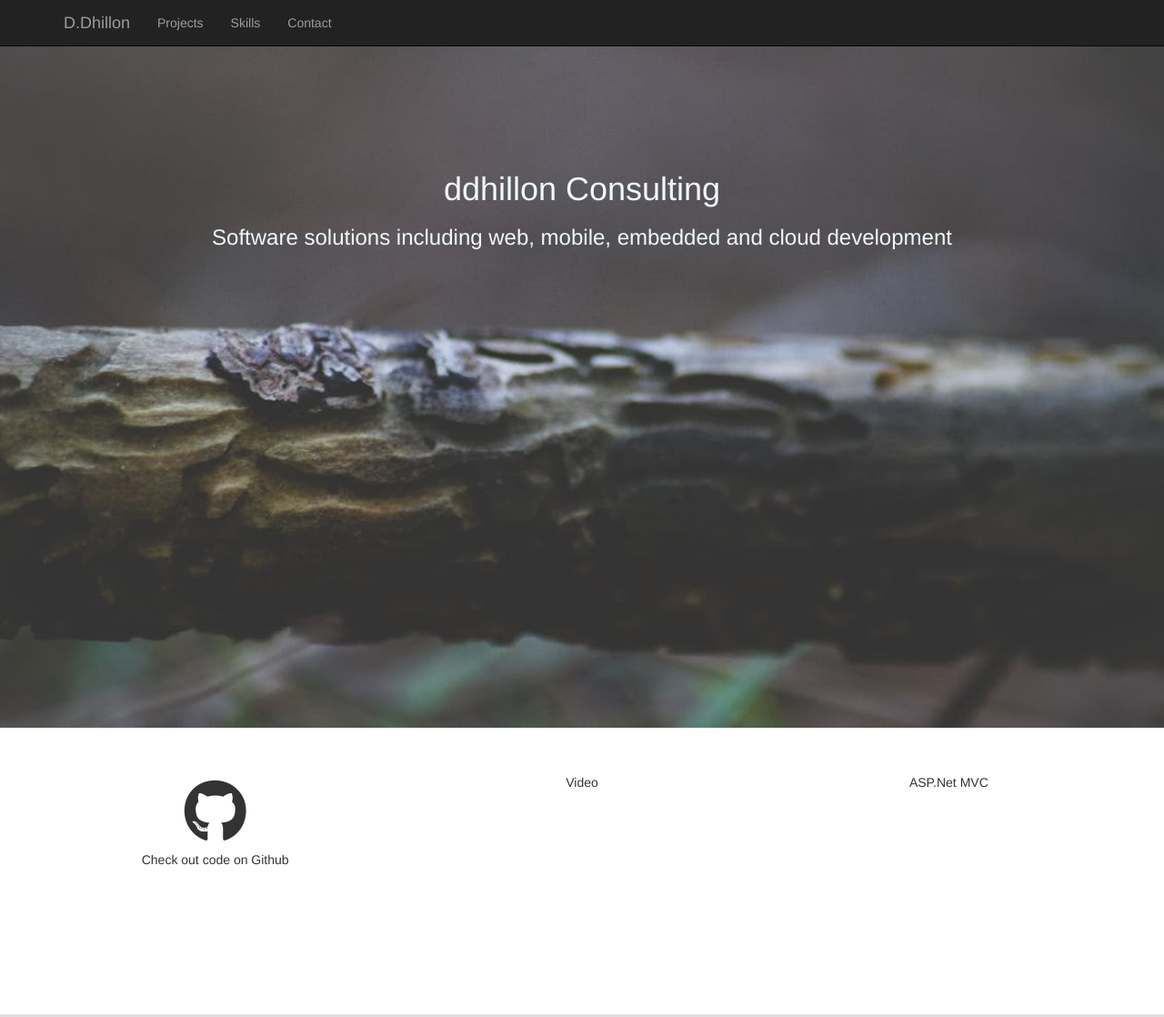
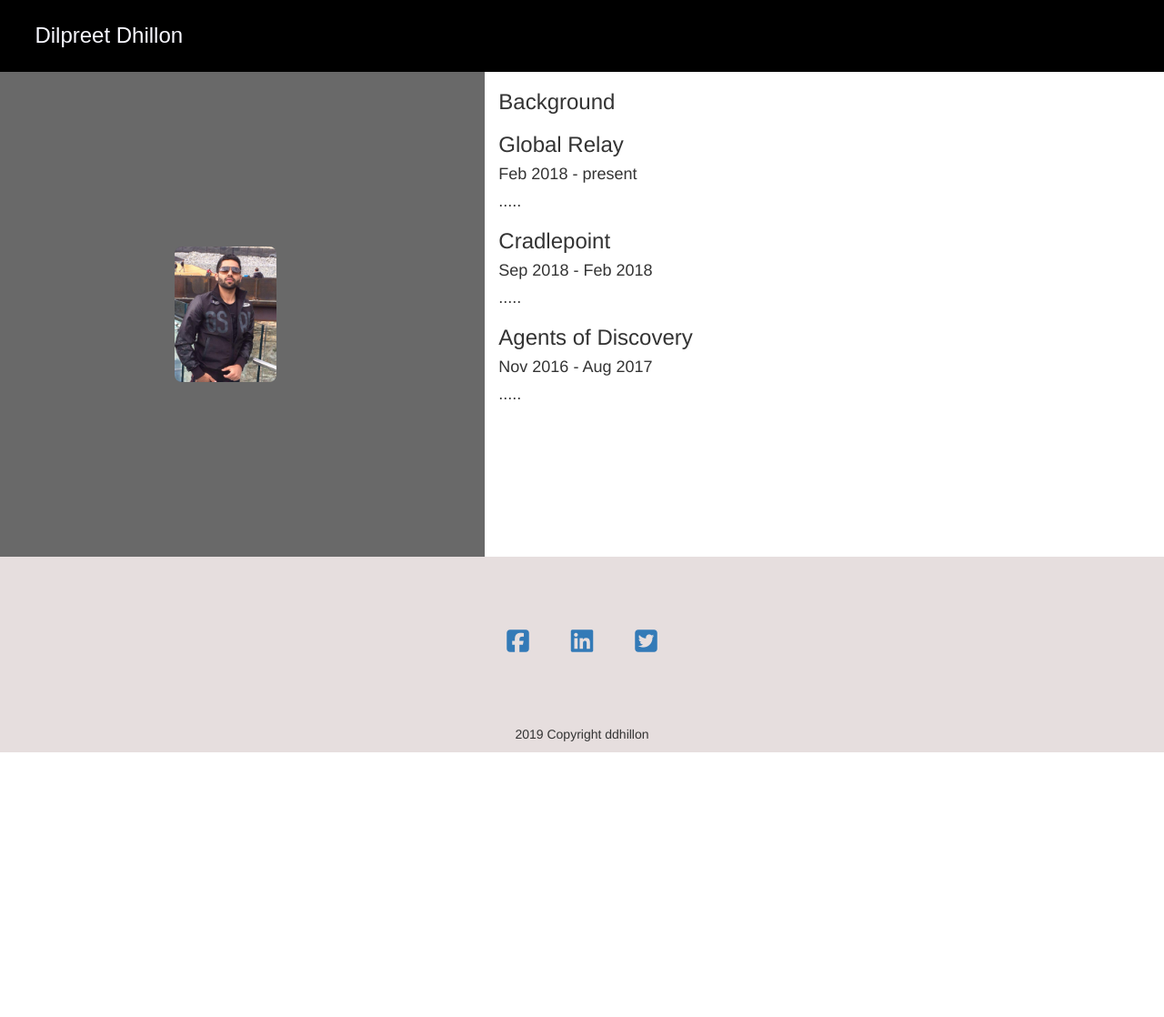
Before and after one commit to dilpreetdhillon/dilpreetdhillon.github.io, a plain HTML site: page index.html in a window 1280 px wide. Shown: the top 1118 px of the page at 91% size. After the commit the page ends 827 px from the top, so only its background shows below. Drawn offline with nearby package versions, Linux system fonts and the light colour scheme.

Commit message:
some layout changes

```diff
--- a/index.html
+++ b/index.html
@@ -9,7 +9,7 @@
     <link rel="stylesheet" href="https://cdn.rawgit.com/konpa/devicon/df6431e323547add1b4cf45992913f15286456d3/devicon.min.css">
     <script src="https://ajax.googleapis.com/ajax/libs/jquery/3.1.0/jquery.min.js"></script>
     <script src="https://use.fontawesome.com/1127052b21.js"></script>
-    <title>ddhillon Consulting</title>
+    <title>Dilpreet Dhillon</title>
     <style>
     </style>
     <script>
@@ -17,55 +17,38 @@
     </script>
   </head>
   <body>
-    <!--Top Navigation   -->
-    <nav class="navbar navbar-inverse navbar-fixed-top">
-        <div class="container">
-            <div class="navbar-header">
-                <button type="button" class="navbar-toggle" data-toggle="collapse" data-target=".navbar-collapse">
-                    <span class="sr-only">Toggle navigation</span>
-                    <span class="icon-bar"></span>
-                    <span class="icon-bar"></span>
-                    <span class="icon-bar"></span>
-                </button>
-                <a class="navbar-brand">D.Dhillon</a>
+    <div class="container-fluid">
+        <section id="hero">
+            <h3 id="header">Dilpreet Dhillon<h3>
+        </section>
+        <section id="main">
+            <div id="image" class="col-md-5">
+                <div id="image-holder">
+                    <img src="./static/images/dilpreetprofile.jpg" alt="DilpreetDhillon"></img>
+                </div>
             </div>
-            <div class="navbar-collapse collapse">
-                <ul class="nav navbar-nav">
-                    <li><a href="#" >Projects</a></li>
-                    <li><a href="#" >Skills</a></li>
-                    <li><a href="#" >Contact</a></li>
-                </ul>
+            <div class="col-md-7">
+                <section>
+                    <h3>Background</h3>
+                </section>
+                <section>
+                    <h3>Global Relay</h3>
+                    <h4>Feb 2018 - present</p>
+                    <p>.....</p>
+                </section>
+                <section>
+                    <h3>Cradlepoint</h3>
+                    <h4>Sep 2018 - Feb 2018</p>
+                    <p>.....</p>
+                </section>
+                <section>
+                    <h3>Agents of Discovery</h3>
+                    <h4>Nov 2016 - Aug 2017</p>
+                    <p>.....</p>
+                </section>
             </div>
-        </div>
-    </nav>
-
-    <section class="hero-section">
-        <div id="statement">
-            <h1>ddhillon Consulting<h1>
-            <h3>Software solutions including web, mobile, embedded and cloud development </h3>
-        </div>
-    </section>
-
-    <section class="projects">
-        <div class="row text-center projects-row">
-            <div class=col-md-4>
-                <i class="fa fa-github fa-5x" aria-hidden="true"></i>
-                <p>Check out code on Github</p>
-            </div>
-             <div class=col-md-4>
-                 Video
-            </div>
-              <div class=col-md-4>
-                ASP.Net MVC
-            </div>
-        </div>
+        </section>
     </div>
-
-    <section class="skills">
-        <div id="skills-box">
-
-        </div>
-    </section>
 
     <footer class="footer">
         <div class="container">
@@ -76,7 +59,7 @@
                 <a href="https://twitter.com/ddhillon10"><i class="fa fa-twitter-square fa-2x" aria-hidden="true"></i></a>
             </div>
             <div class="row text-center statement">
-                <p>2017 Copyright ddhillon</p>
+                <p>2019 Copyright ddhillon</p>
             </div>
         </div>
     </footer>
--- a/static/css/index.css
+++ b/static/css/index.css
@@ -3,42 +3,27 @@
 }
 
 .container-fluid {
-    padding:0;
+    padding: 0
 }
 
 a {
     cursor: pointer;
 }
 
-a.navbar-brand {
-    cursor:pointer;
+.footer {
+    background-color:#e6dede;
 }
 
-.hero-section {
-    padding-top: 60px;
-    background-image: url("../images/gray.jpeg");
-    height:100vh;
-    background-position: center;
-    background-repeat: no-repeat;
-    background-size: cover;
+#hero {
+    background-color: black;
+    padding-top: 0.5%;
+    padding-bottom: 0.5%;
 }
 
-#statement {
-    margin-top: 10%;
-    text-align: center;
-    color:aliceblue; ;
-}
-
-#skills-box {
-    padding:50px;
-}
-
-.projects-row {
-    padding: 50px;
-}
-
-.footer {
-    background-color:#e6dede;
+#header {
+    color: ghostwhite;
+    font-family: fantasy;
+    margin-left: 3%;
 }
 
 .social-media {
@@ -48,3 +33,26 @@
 .fa {
     padding: 2%;
 }
+
+#title {
+    color: whitesmoke;
+    margin-left: 3%;
+}
+
+#image {
+    background-color: dimgrey;
+    padding:15%;
+}
+
+#main {
+
+}
+
+img {
+    border-radius: 8px;
+    width: 75%;
+    text-align: left;
+}
+
+#image {
+}
```
Also changed, not shown: static/images/dilpreetprofile.jpg (added).
